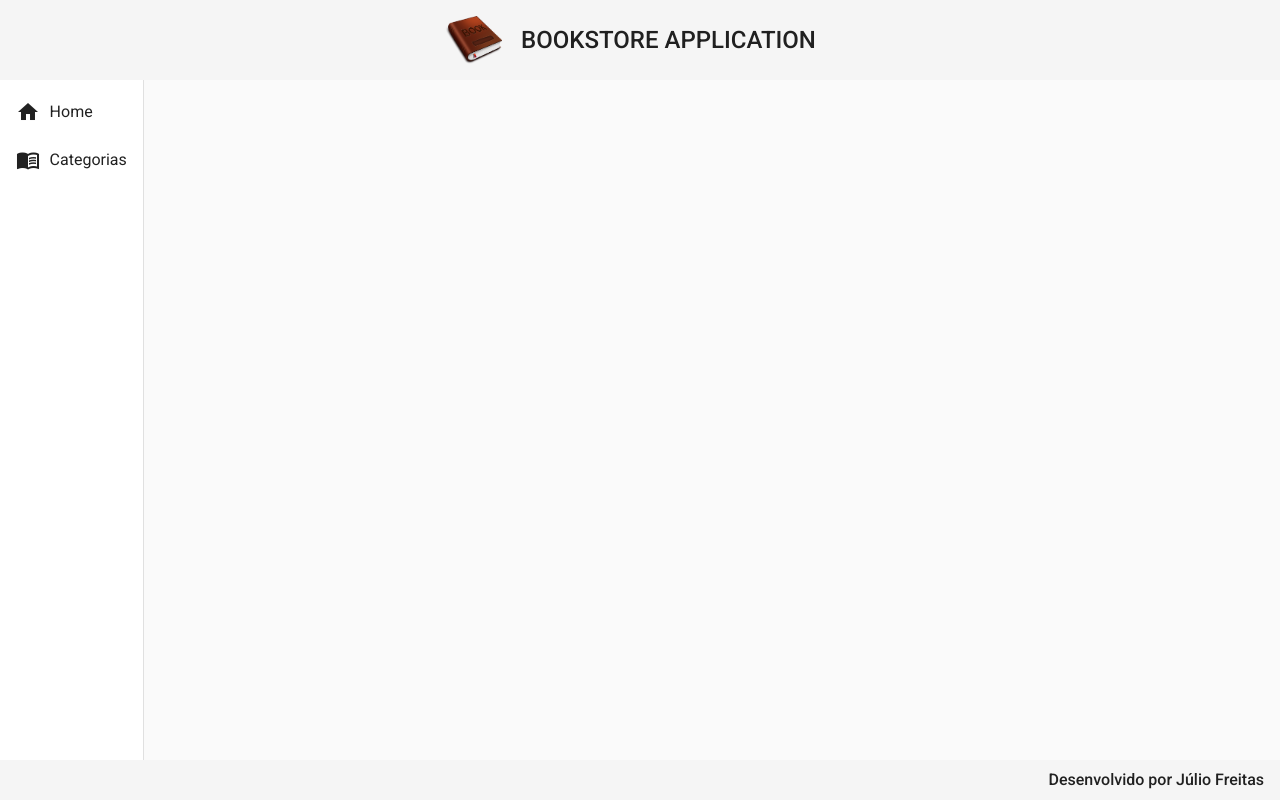
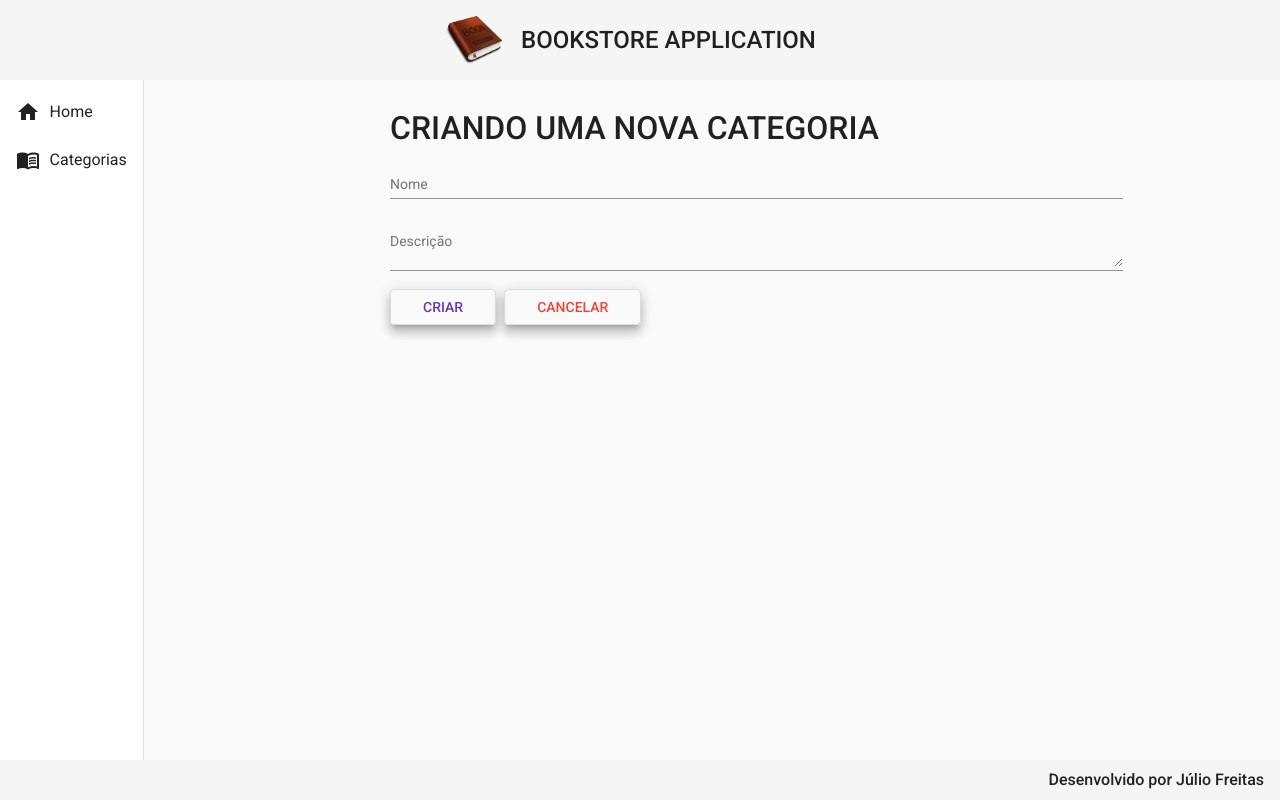
Before and after one commit to JulioCFreitas/BookStore, an Angular app: page /categorias/create in a window 1280 px wide. Before the commit this address led to /. Built offline with nearby package versions, Linux system fonts and the light colour scheme.

Commit message:
Criação do Categoria-create e css

```diff
--- /dev/null
+++ b/src/app/components/views/categoria/categoria-create/categoria-create.component.css
@@ -0,0 +1,26 @@
+form {
+
+    width: 70%;
+    margin: 2rem auto 0 auto;
+}
+
+h1 {
+    font-size: 2rem;
+    font-weight: 500;
+    margin-bottom: 3re;
+}
+
+.form {
+    width: 100%;
+}
+
+.buttons {
+    width: 100%;
+    text-align: start;
+}
+
+button {
+    margin-right: .5rem;
+    padding-right: 2rem;
+    padding-left: 2rem;
+}
--- /dev/null
+++ b/src/app/components/views/categoria/categoria-create/categoria-create.component.html
@@ -0,0 +1,19 @@
+<form>
+    <h1>CRIANDO UMA NOVA CATEGORIA</h1>
+
+    <mat-form-field class="form">
+        <mat-label>Nome</mat-label>
+            <input matInput type="text" name="nome" placeholder="Ex. computação">
+    </mat-form-field>
+
+    <mat-form-field class="form">
+        <mat-label>Descrição</mat-label>
+            <textarea matInput type="text" name="descricao" placeholder="Ex. Livros de Computação"></textarea>
+    </mat-form-field>
+
+    <div class="buttons">
+        <button class="mat-elevation-z8" mat-stroked-button color="primary">CRIAR</button>
+        <button class="mat-elevation-z8" mat-stroked-button color="warn">CANCELAR</button>
+    </div>
+
+</form>
--- /dev/null
+++ b/src/app/components/views/categoria/categoria-create/categoria-create.component.ts
@@ -0,0 +1,15 @@
+import { Component, OnInit } from '@angular/core';
+
+@Component({
+  selector: 'app-categoria-create',
+  templateUrl: './categoria-create.component.html',
+  styleUrls: ['./categoria-create.component.css']
+})
+export class CategoriaCreateComponent implements OnInit {
+
+  constructor() { }
+
+  ngOnInit(): void {
+  }
+
+}
--- a/src/app/components/views/categoria/categoria-head/categoria-head.component.html
+++ b/src/app/components/views/categoria/categoria-head/categoria-head.component.html
@@ -3,7 +3,7 @@
         <h1>Categorias</h1>
     </div>
 
-    <button class="mat-elevation-z8" mat-stroked-button color="primary">NOVA CATEGORIA</button>
+    <button class="mat-elevation-z8" (click)="navegarParaCategoriaCreate()" mat-stroked-button color="primary">NOVA CATEGORIA</button>
 
     <div class="mat-elevation-z8 content-table">
         <table class="table" mat-table [dataSource]="categorias">
--- a/src/app/components/views/categoria/categoria-head/categoria-head.component.ts
+++ b/src/app/components/views/categoria/categoria-head/categoria-head.component.ts
@@ -1,6 +1,7 @@
 import { Categoria } from './../categoria.model';
 import { CategoriaService } from './../categoria.service';
 import { Component, OnInit } from '@angular/core';
+import { Router } from '@angular/router';
 
 @Component({
   selector: 'app-categoria-head',
@@ -13,7 +14,7 @@ export class CategoriaHeadComponent implements OnInit {
 
   displayedColumns: string[] = ['id', 'nome', 'descricao', 'livros', 'acoes'];
 
-  constructor(private service: CategoriaService) { }
+  constructor(private service: CategoriaService, private router: Router) { }
 
   ngOnInit(): void {
     this.findAll();
@@ -26,4 +27,8 @@ export class CategoriaHeadComponent implements OnInit {
     })
   }
 
+  navegarParaCategoriaCreate(){
+    this.router.navigate(["categorias/create"])
+  }
+
 }
```
Also changed, not shown: src/app/app-routing.module.ts (+6 -1 lines), src/app/app.module.ts (+9 -2 lines).
